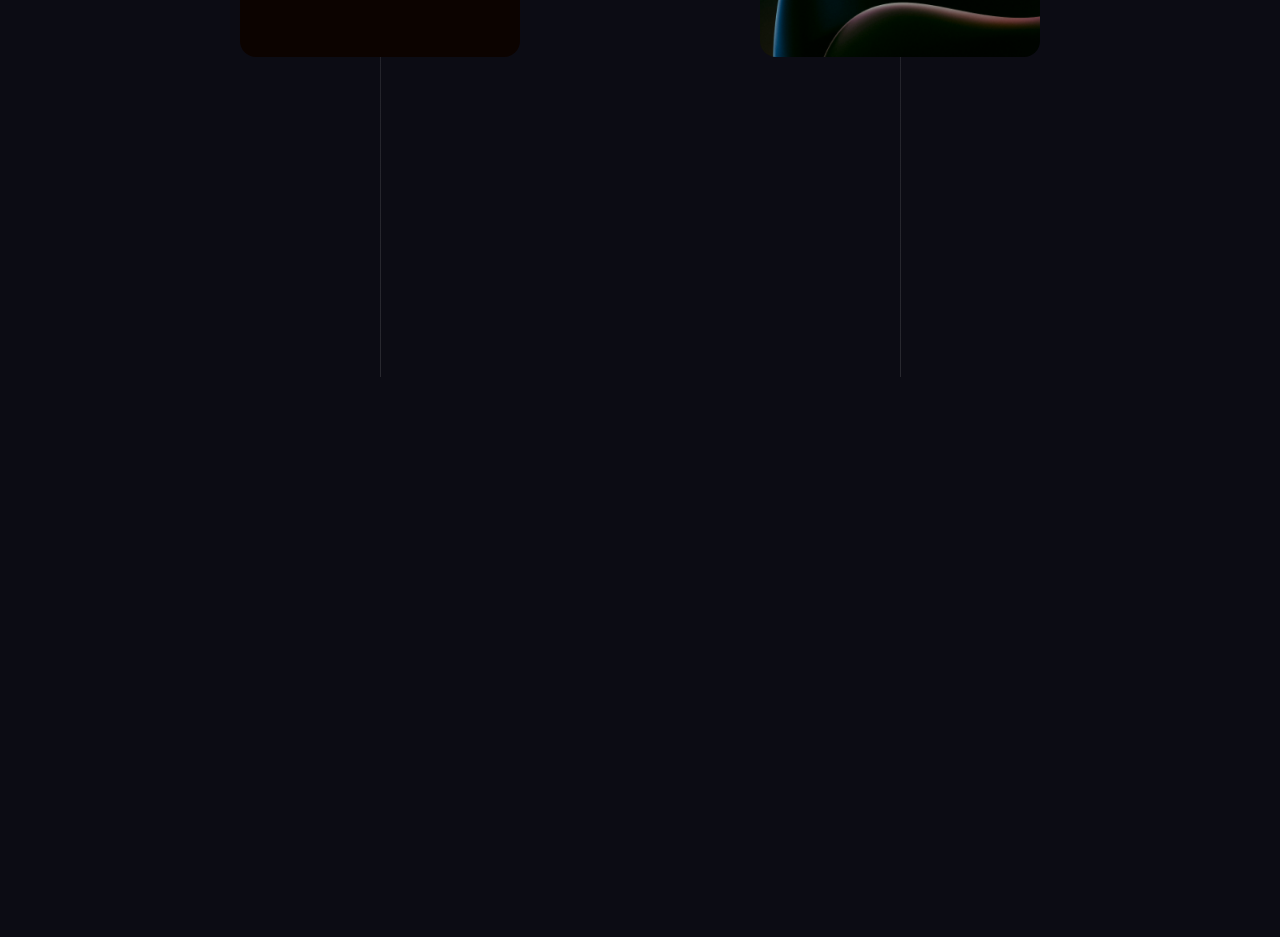
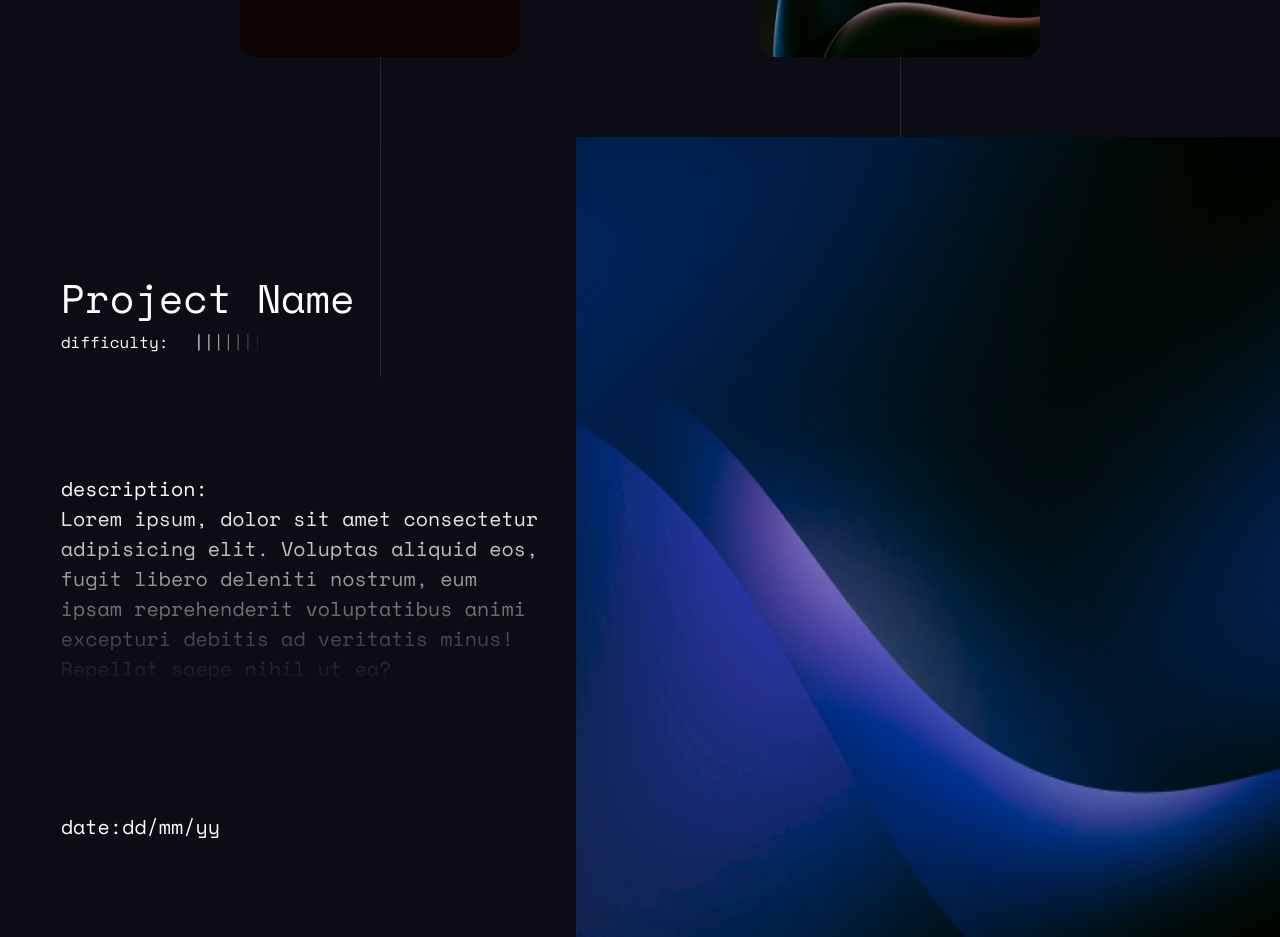
Before and after one commit to Kars1996/website-voj, a Next.js app: page / in a window 1280 px wide. Shown: the part 1560-2497 px from the top of the page. Before the commit the page ends 1937 px from the top, so only its background shows below. Built offline with nearby package versions, Linux system fonts and the light colour scheme.

Commit message:
add: projects

```diff
--- /dev/null
+++ b/app/components/projects.tsx
@@ -0,0 +1,94 @@
+import { useLayoutEffect, useRef, useState } from 'react';
+import gsap from 'gsap';
+
+const Projects = () => {
+  const [state, setState] = useState(1);
+  const containerRef = useRef(null);
+  const lastTriggerTime = useRef(0);
+
+  useLayoutEffect(() => {
+    const container: any = containerRef.current;
+
+    const handleScroll = (event: any) => {
+      const currentTime = Date.now();
+      if (currentTime - lastTriggerTime.current > 1000) {
+        lastTriggerTime.current = currentTime;
+
+        setTimeout(() => {
+          setState((prevState) => {
+            if (event.deltaY > 0) {
+              if (prevState === 4) {
+                return prevState; // Don't update the state if it's already 4
+              } else {
+                return prevState + 1; // Scroll down
+              }
+            } else {
+              if (prevState === 0) {
+                return prevState; // Don't update the state if it's already 0
+              } else {
+                return prevState - 1; // Scroll up
+              }
+            }
+          });
+        }, 2000);
+      }
+    };
+
+    container.addEventListener('wheel', handleScroll);
+
+    return () => {
+      container.removeEventListener('wheel', handleScroll);
+    };
+  }, []);
+
+  console.log(state);
+
+  return (
+    <div ref={containerRef} className="flex xl:flex-row flex-col w-full">
+      <div className="xl:w-[45%] xl:h-[100vh] px-[7.6vh]">
+        <div className="relative text-[5vh] mt-[16.4vh] z-10">
+            <div className='relative z-0 '>Project Name</div>
+        </div>
+        <div className="flex gap-[3.2vh] text-[2vh] mt-[0.2vh]">
+          <div>difficulty: </div>
+          <div
+            className="
+                bg-gradient-to-r from-white to-[#0C0C14]
+                inline-block
+                text-transparent
+                bg-clip-text
+                "
+          >
+            |||||||
+          </div>
+        </div>
+        <div className="mt-[15vh] text-[2.5vh] w-[60vh]">
+          <div>description:</div>
+          <div
+            className="
+                bg-gradient-to-b from-white to-[#0C0C14]
+                inline-block
+                text-transparent
+                bg-clip-text
+                "
+          >
+            Lorem ipsum, dolor sit amet consectetur adipisicing elit. Voluptas
+            aliquid eos, fugit libero deleniti nostrum, eum ipsam reprehenderit
+            voluptatibus animi excepturi debitis ad veritatis minus! Repellat
+            saepe nihil ut ea?
+          </div>
+        </div>
+
+        <div className="flex mt-[16vh] text-[2.5vh]">
+          <div>date: </div>
+          <div>dd/mm/yy</div>
+        </div>
+      </div>
+      <div className="xl:w-[55%] xl:h-[100vh] ">
+        <img src="about-placeholder.png" alt="" className="w-full h-full" />
+      </div>
+    </div>
+  );
+};
+
+export default Projects;
--- a/app/page.tsx
+++ b/app/page.tsx
@@ -3,6 +3,8 @@
 import Navbar from "./components/navbar";
 import Hero from "./components/hero";
 import About from "./components/about";
+import Projects from "./components/projects"
+
 import Loading from "./components/cool-loading"
 import { useEffect } from 'react';
 
@@ -19,6 +21,8 @@
       <Navbar />
       <Hero />
       <About />
+      <Projects />
+
       <Loading />
     </main>
   );
```
Also changed, not shown: public/about-placeholder.png (added).
